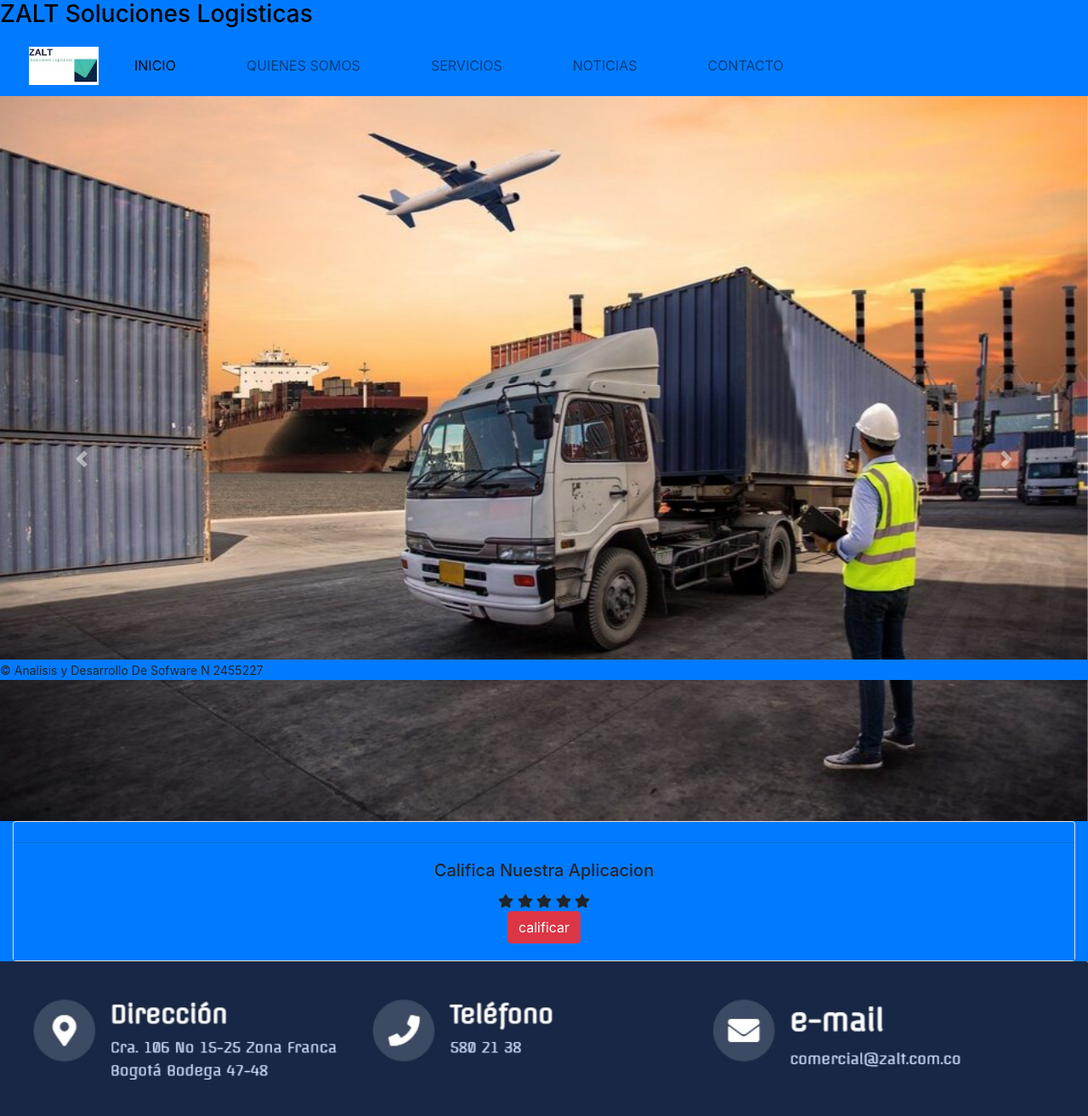
After one commit to gabrieljesus2017/solicitud, a PHP site: page /dist/index.html in a window 1280 px wide. The commit adds this page. Shown: the whole page at 85% size. Run offline with PHP 8.4, Linux system fonts and the light colour scheme.

Commit message:
actualizacion

```diff
--- /dev/null
+++ b/dist/index.html
@@ -0,0 +1,164 @@
+<!DOCTYPE html>
+<html lang="en">
+  <head>
+    <!--meta description-->
+    <meta
+      name="description"
+      content="ZALT la mejor empresa de logistica" />
+    <!--palabras claves seo-->
+    <meta name="keywords" content="html,css,js,bootstrap" />
+    <meta charset="UTF-8" />
+    <meta http-equiv="X-UA-Compatible" content="IE=edge" />
+    <meta name="viewport" content="width=device-width, initial-scale=1.0" />
+    <link rel="stylesheet" href="https://cdn.jsdelivr.net/npm/bootstrap@4.5.3/dist/css/bootstrap.min.css"
+    integrity="sha384-TX8t27EcRE3e/ihU7zmQxVncDAy5uIKz4rEkgIXeMed4M0jlfIDPvg6uqKI2xXr2" crossorigin="anonymous">
+
+    <link
+      href="https://cdn.jsdelivr.net/npm/bootstrap@5.2.0/dist/css/bootstrap.min.css"
+      rel="stylesheet"
+      integrity="sha384-gH2yIJqKdNHPEq0n4Mqa/HGKIhSkIHeL5AyhkYV8i59U5AR6csBvApHHNl/vI1Bx"
+      crossorigin="anonymous"/>
+    <script defer src="https://use.fontawesome.com/releases/v5.15.4/js/all.js"
+        integrity="sha384-rOA1PnstxnOBLzCLMcre8ybwbTmemjzdNlILg8O7z1lUkLXozs4DHonlDtnE7fpc"
+        crossorigin="anonymous"></script>
+
+    <link rel="stylesheet" href="./css/main.css" />
+    <title>Inicio</title>
+    <link
+      rel="stylesheet"
+      href="https://cdn.jsdelivr.net/npm/bootstrap@4.6.2/dist/css/bootstrap.min.css"
+      integrity="sha384-xOolHFLEh07PJGoPkLv1IbcEPTNtaed2xpHsD9ESMhqIYd0nLMwNLD69Npy4HI+N"
+      crossorigin="anonymous"/>
+  </head>
+  <body>
+    <!--titulo de pagina y el menu de bootstrap modfificado tiene los anchor de cada html-->
+    <header>
+
+      <h3>ZALT Soluciones Logisticas</h3>
+
+      <div class="grid-container">
+        <nav class="navbar navbar-expand-lg navbar-light bg-primary" >
+          <a class="navbar-brand" href="#" ><img src="./img/logo 1.jpg" alt=""></a>
+          <button
+            class="navbar-toggler"
+            type="button"
+            data-toggle="collapse"
+            data-target="#navbarSupportedContent"
+            aria-controls="navbarSupportedContent"
+            aria-expanded="false"
+            aria-label="Toggle navigation" >
+            <span class="navbar-toggler-icon"></span>
+          </button>
+
+          <div class="collapse navbar-collapse" id="navbarSupportedContent">
+            <ul class="navbar-nav mr-auto navHeaderItems">
+              <li class="nav-item active">
+                <a class="nav-link" href="./index.html">INICIO<span class="sr-only"></span></a>
+              </li>
+              <li class="nav-item">
+                <a class="nav-link" href="./pages/quienesomos.html">QUIENES SOMOS</a>
+              </li>
+              <li class="nav-item">
+                <a class="nav-link" href="./pages/servicios.html"> SERVICIOS</a>
+              </li>
+              <li class="nav-item dropdown">
+                <a class="nav-link" href="./pages/noticias.html"> NOTICIAS </a>
+              </li>
+              <li class="nav-item">
+                <a class="nav-link" href="./pages/contacto.html"> CONTACTO</a>
+              </li>
+
+            </ul>
+          </div>
+        </nav>
+      </div>
+    </header>
+
+    <!--carrusel de bootstarp-->
+    <div id="carouselExampleControls" class="carousel slide" data-ride="carousel">
+      <div class="carousel-inner">
+        <div class="carousel-item active">
+          <img height="200px" width="200px" src="./img/carrusel/Como-crear-empresa-logistica.jpg" class="d-block w-100" alt="imagen" />
+        </div>
+        <div class="carousel-item">
+          <img height="200px" width="200px" src="./img/carrusel/logistica.jpg" class="d-block w-100" alt="imagen1" />
+        </div>
+        <div class="carousel-item">
+          <img height="200px" width="200px" src="./img/carrusel/Funciones-logsticas-en-la-empresa.jpg" class="d-block w-100" alt="..." />
+        </div>
+        <div class="carousel-item">
+          <img height="200px" width="200px" src="./img/carrusel/logística-internacional-scaled.jpg" class="d-block w-100" alt="..." />
+        </div>
+      </div>
+      <a href="#carouselexample" class="carousel-control-prev" role="button" data-slide="prev">
+        <span class="carousel-control-prev-icon" aria-hidden="true"></span>
+        <span class="visually-hidden">anterior</span>
+      </a>
+      <a href="#carouselexample" class="carousel-control-next" role="button" data-slide="next">
+        <span class="carousel-control-next-icon" aria-hidden="true"></span>
+        <span class="visually-hidden">siguiente</span>
+      </a>
+    </div>
+       <script $('.carousel').carousel({interval: 500})>
+</script>
+    <script
+      src="https://cdn.jsdelivr.net/npm/jquery@3.5.1/dist/jquery.slim.min.js"
+      integrity="sha384-DfXdz2htPH0lsSSs5nCTpuj/zy4C+OGpamoFVy38MVBnE+IbbVYUew+OrCXaRkfj"
+      crossorigin="anonymous"
+    ></script>
+    <script
+      src="https://cdn.jsdelivr.net/npm/bootstrap@4.6.2/dist/js/bootstrap.bundle.min.js"
+      integrity="sha384-Fy6S3B9q64WdZWQUiU+q4/2Lc9npb8tCaSX9FK7E8HnRr0Jz8D6OP9dO5Vg3Q9ct"
+      crossorigin="anonymous"
+    ></script>
+   <!-- link javascript-->
+    <script src="./main.js"></script>
+  </body>
+   <!--pie de pagina con un aplicativo de calificacion de pagina, los datos quedan guardados en el local storage que se encuentra en main.js-->
+
+   <footer id="calificacion"  bg-primary>
+
+    <div class="fixed-bottom bg-primary">
+      <small>&copy; Analisis y Desarrollo De Sofware N 2455227</small>
+  </div>
+  </ul>
+  <div class="col-12 bg-primary">
+      <div class="card ">
+          <div class="card-header bg-primary">
+              <div id="promedio-calificacion"></div>
+          </div>
+          <div class="card-body bg-primary ">
+              <div class="col-12 " style="text-align: center ; ">
+
+                  <h5 class="card-title">Califica Nuestra Aplicacion</h5>
+
+
+                  <span class="fa fa-star" onclick="calificar(this)" style="cursor: pointer;" id="1estrella"></span>
+                  <span class="fa fa-star" onclick="calificar(this)" style="cursor: pointer;" id="2estrella"></span>
+                  <span class="fa fa-star" onclick="calificar(this)" style="cursor: pointer;" id="3estrella"></span>
+                  <span class="fa fa-star" onclick="calificar(this)" style="cursor: pointer;" id="4estrella"></span>
+                  <span class="fa fa-star" onclick="calificar(this)" style="cursor: pointer;" id="5estrella"></span>
+<br>
+                  <button class="btn btn-danger" onclick="mensaje()">calificar
+                  </button>
+                  <br>
+                  <div class="alert alert-success" id="alert-success" style="display: none;">
+                      <strong>Listo!</strong> <p id="calificacion-usuario"></p>
+                  </div>
+              </div>
+          </div>
+      </div>
+  </div>
+  <img class="floter" src="../img/FLOTER.jpg" alt="">
+
+
+  </footer >
+  <!--link de boostrap para javascrip-->
+  <script src="https://code.jquery.com/jquery-3.5.1.slim.min.js"
+    integrity="sha384-DfXdz2htPH0lsSSs5nCTpuj/zy4C+OGpamoFVy38MVBnE+IbbVYUew+OrCXaRkfj"
+    crossorigin="anonymous"></script>
+<script src="https://cdn.jsdelivr.net/npm/bootstrap@4.5.3/dist/js/bootstrap.bundle.min.js"
+    integrity="sha384-ho+j7jyWK8fNQe+A12Hb8AhRq26LrZ/JpcUGGOn+Y7RsweNrtN/tE3MoK7ZeZDyx"
+    crossorigin="anonymous"></script>
+
+</html>
--- a/index.php
+++ b/index.html
@@ -53,7 +53,7 @@
           <div class="collapse navbar-collapse" id="navbarSupportedContent">
             <ul class="navbar-nav mr-auto navHeaderItems">
               <li class="nav-item active">
-                <a class="nav-link" href="./index.php">INICIO<span class="sr-only"></span></a>
+                <a class="nav-link" href="./index.html">INICIO<span class="sr-only"></span></a>
               </li>
               <li class="nav-item">
                 <a class="nav-link" href="./pages/quienesomos.html">QUIENES SOMOS</a>
--- a/pages/dist/contacto.html
+++ b/pages/dist/contacto.html
@@ -50,7 +50,7 @@
           <div class="collapse navbar-collapse" id="navbarSupportedContent">
             <ul class="navbar-nav mr-auto navHeaderItems">
               <li class="nav-item active">
-                <a class="nav-link" href="../index.php"
+                <a class="nav-link" href="../index.html"
                   >INICIO<span class="sr-only"></span
                 ></a>
               </li>
--- a/pages/dist/noticias.html
+++ b/pages/dist/noticias.html
@@ -49,7 +49,7 @@
           <div class="collapse navbar-collapse" id="navbarSupportedContent">
             <ul class="navbar-nav mr-auto navHeaderItems">
               <li class="nav-item active">
-                <a class="nav-link" href="../index.php"
+                <a class="nav-link" href="../index.html"
                   >INICIO<span class="sr-only"></span
                 ></a>
               </li>
--- a/pages/dist/quienesomos.html
+++ b/pages/dist/quienesomos.html
@@ -49,7 +49,7 @@
           <div class="collapse navbar-collapse" id="navbarSupportedContent">
             <ul class="navbar-nav mr-auto navHeaderItems">
               <li class="nav-item active">
-                <a class="nav-link" href="../index.php"
+                <a class="nav-link" href="../index.html"
                   >INICIO<span class="sr-only"></span
                 ></a>
               </li>
--- a/pages/dist/servicios.html
+++ b/pages/dist/servicios.html
@@ -52,7 +52,7 @@
           <div class="collapse navbar-collapse" id="navbarSupportedContent">
             <l class="navbar-nav mr-auto navHeaderItems">
               <li class="nav-item active">
-                <a class="nav-link" href="../index.php">INICIO<span class="sr-only"></span></a>
+                <a class="nav-link" href="../index.html">INICIO<span class="sr-only"></span></a>
               </li>
               <li class="nav-item">
                 <a class="nav-link" href="./quienesomos.html">QUIENES SOMOS</a>
--- a/pages/noticias.html
+++ b/pages/noticias.html
@@ -49,7 +49,7 @@
           <div class="collapse navbar-collapse" id="navbarSupportedContent">
             <ul class="navbar-nav mr-auto navHeaderItems">
               <li class="nav-item active">
-                <a class="nav-link" href="../index.php"
+                <a class="nav-link" href="../index.html"
                   >INICIO<span class="sr-only"></span
                 ></a>
               </li>
--- a/pages/quienesomos.html
+++ b/pages/quienesomos.html
@@ -49,7 +49,7 @@
           <div class="collapse navbar-collapse" id="navbarSupportedContent">
             <ul class="navbar-nav mr-auto navHeaderItems">
               <li class="nav-item active">
-                <a class="nav-link" href="../index.php"
+                <a class="nav-link" href="../index.html"
                   >INICIO<span class="sr-only"></span
                 ></a>
               </li>
--- a/pages/registro.php
+++ b/pages/registro.php
@@ -1,6 +1,6 @@
 <?php
   // conexión con la base de datos y el servidor
-  $server = "127.0.0.1:3306";
+  $server = "localhost";
   $user = "root";
   $pass = "";
   $db = "solicitud";
--- a/pages/servicios.html
+++ b/pages/servicios.html
@@ -52,7 +52,7 @@
           <div class="collapse navbar-collapse" id="navbarSupportedContent">
             <l class="navbar-nav mr-auto navHeaderItems">
               <li class="nav-item active">
-                <a class="nav-link" href="../index.php">INICIO<span class="sr-only"></span></a>
+                <a class="nav-link" href="../index.html">INICIO<span class="sr-only"></span></a>
               </li>
               <li class="nav-item">
                 <a class="nav-link" href="./quienesomos.html">QUIENES SOMOS</a>
```
Also changed, not shown: pages/borrar.php (added, +17 -0 lines), pages/contacto.html (deleted, +0 -215 lines), pages/test.php (+52 -9 lines).
